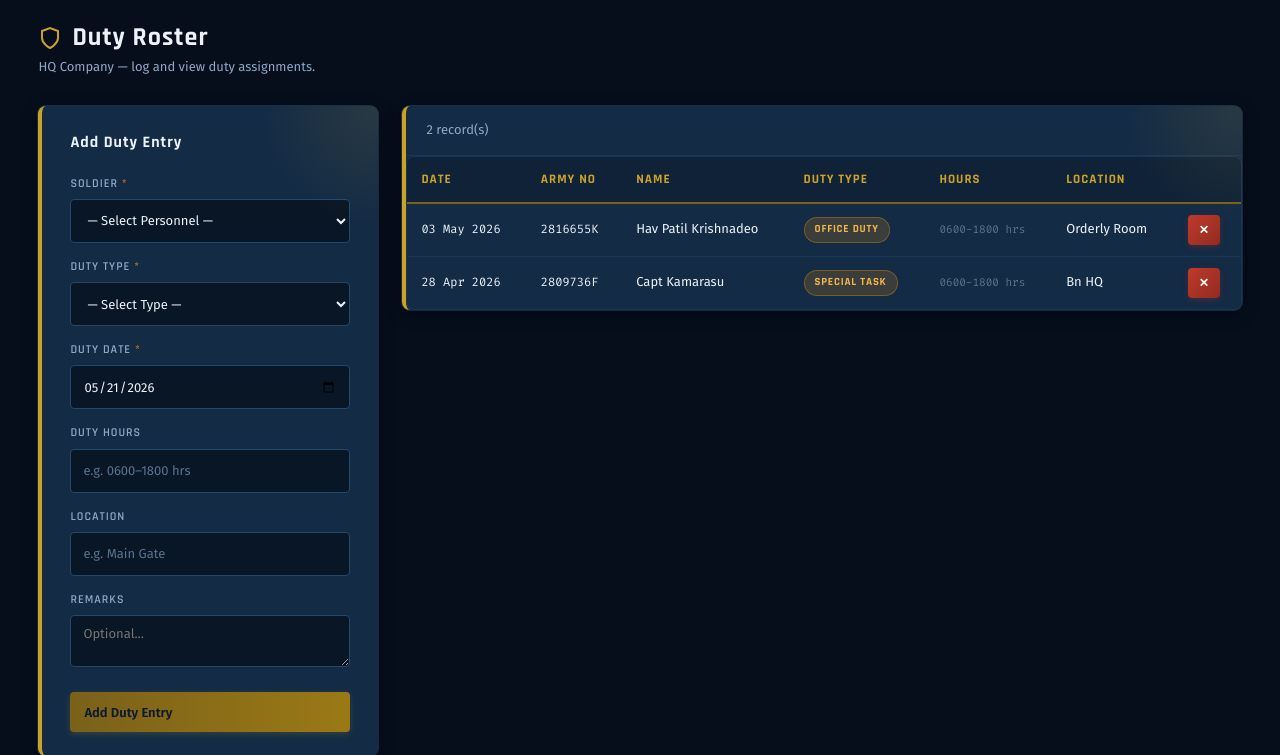
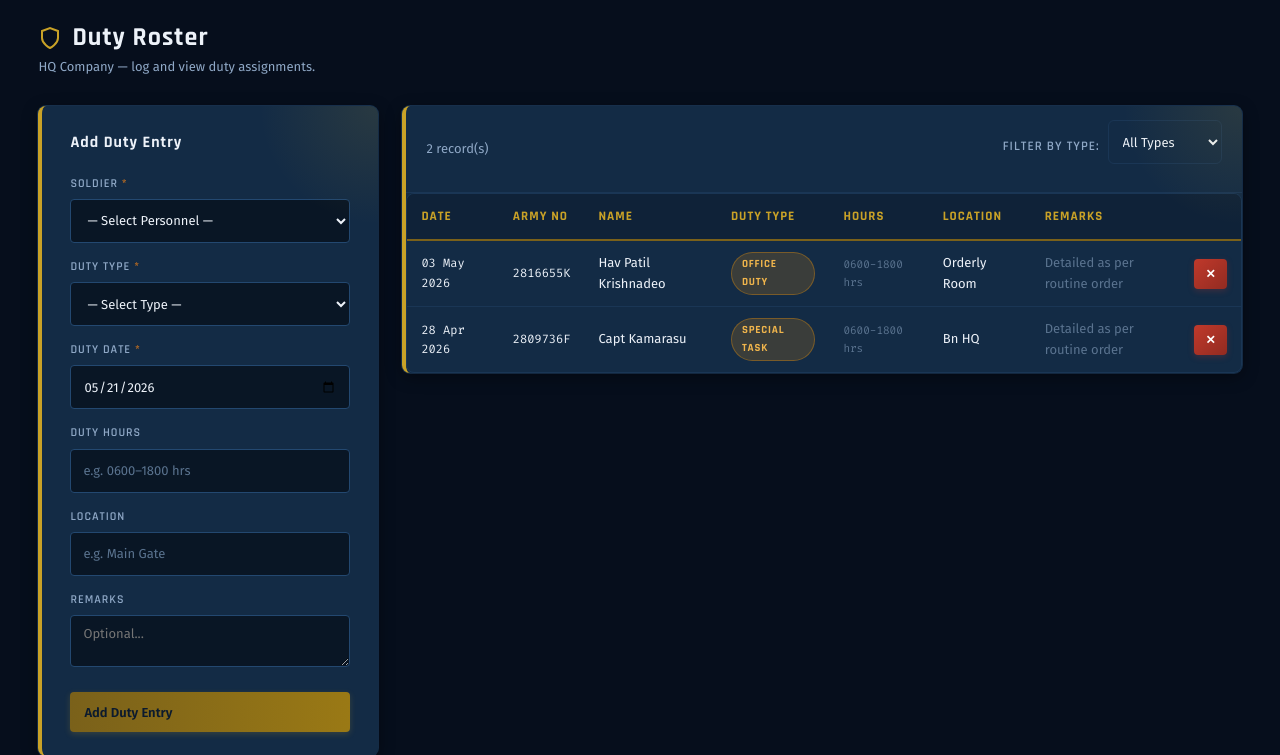
Before and after one commit to priyankahub/BN_Parade_State_Automation, a PHP site: page /clerk/duty_roster.php in a window 1280 px wide. Shown: the part 161-916 px from the top of the page. Run offline with PHP 8.4, Linux system fonts and the light colour scheme; a user stored in the database is signed in; data comes from the database, SQL or seed files in the repository.

Commit message:
special duty remark added

```diff
--- a/clerk/duty_roster.php
+++ b/clerk/duty_roster.php
@@ -145,21 +145,31 @@ $_tp = '../';
             </div>
             <?php else: ?>
             <div class="panel" style="padding:0;overflow:hidden;">
-                <div style="padding:14px 20px;border-bottom:1px solid var(--border-subtle);">
-                    <p class="muted" style="margin:0;"><?php echo count($records); ?> record(s)</p>
+                <div style="padding:14px 20px;border-bottom:1px solid var(--border-subtle);display:flex;align-items:center;gap:16px;flex-wrap:wrap;">
+                    <p class="muted" style="margin:0;flex:1;" id="record-count"><?php echo count($records); ?> record(s)</p>
+                    <div style="display:flex;align-items:center;gap:8px;">
+                        <label for="filter-type" style="font-size:13px;font-weight:600;white-space:nowrap;">Filter by Type:</label>
+                        <select id="filter-type" style="font-size:13px;padding:5px 10px;border:1px solid var(--border-subtle);border-radius:6px;background:var(--card-bg);color:var(--text-primary);">
+                            <option value="">All Types</option>
+                            <?php foreach ($dutyTypes as $dt): ?>
+                            <option value="<?php echo h($dt); ?>"><?php echo h($dt); ?></option>
+                            <?php endforeach; ?>
+                        </select>
+                    </div>
                 </div>
                 <div class="table-wrap">
-                    <table>
-                        <thead><tr><th>Date</th><th>Army No</th><th>Name</th><th>Duty Type</th><th>Hours</th><th>Location</th><th></th></tr></thead>
+                    <table id="duty-table">
+                        <thead><tr><th>Date</th><th>Army No</th><th>Name</th><th>Duty Type</th><th>Hours</th><th>Location</th><th>Remarks</th><th></th></tr></thead>
                         <tbody>
                         <?php foreach ($records as $r): ?>
-                        <tr>
+                        <tr data-duty-type="<?php echo h($r['duty_type']); ?>">
                             <td class="mono"><?php echo h(date('d M Y',strtotime($r['duty_date']))); ?></td>
                             <td class="mono"><?php echo h($r['army_no']); ?></td>
                             <td><?php echo h($r['rank_name'].' '.$r['full_name']); ?></td>
                             <td><span class="status-badge status-duty"><?php echo h($r['duty_type']); ?></span></td>
                             <td class="mono-sm text-muted"><?php echo h($r['duty_time'] ?: '—'); ?></td>
                             <td><?php echo h($r['location'] ?: '—'); ?></td>
+                            <td class="text-muted" style="max-width:180px;word-break:break-word;"><?php echo h($r['remarks'] ?: '—'); ?></td>
                             <td>
                                 <form method="POST" style="display:inline" onsubmit="return confirm('Delete?')">
                                     <?php echo csrf_field(); ?>
@@ -174,6 +184,24 @@ $_tp = '../';
                     </table>
                 </div>
             </div>
+            <script>
+            (function(){
+                var sel = document.getElementById('filter-type');
+                var countEl = document.getElementById('record-count');
+                if (!sel) return;
+                sel.addEventListener('change', function(){
+                    var val = this.value;
+                    var rows = document.querySelectorAll('#duty-table tbody tr');
+                    var visible = 0;
+                    rows.forEach(function(row){
+                        var match = !val || row.getAttribute('data-duty-type') === val;
+                        row.style.display = match ? '' : 'none';
+                        if (match) visible++;
+                    });
+                    countEl.textContent = visible + ' record(s)' + (val ? ' — filtered: ' + val : '');
+                });
+            })();
+            </script>
             <?php endif; ?>
         </div>
     </div>
```
Also changed, not shown: 1 other file.
